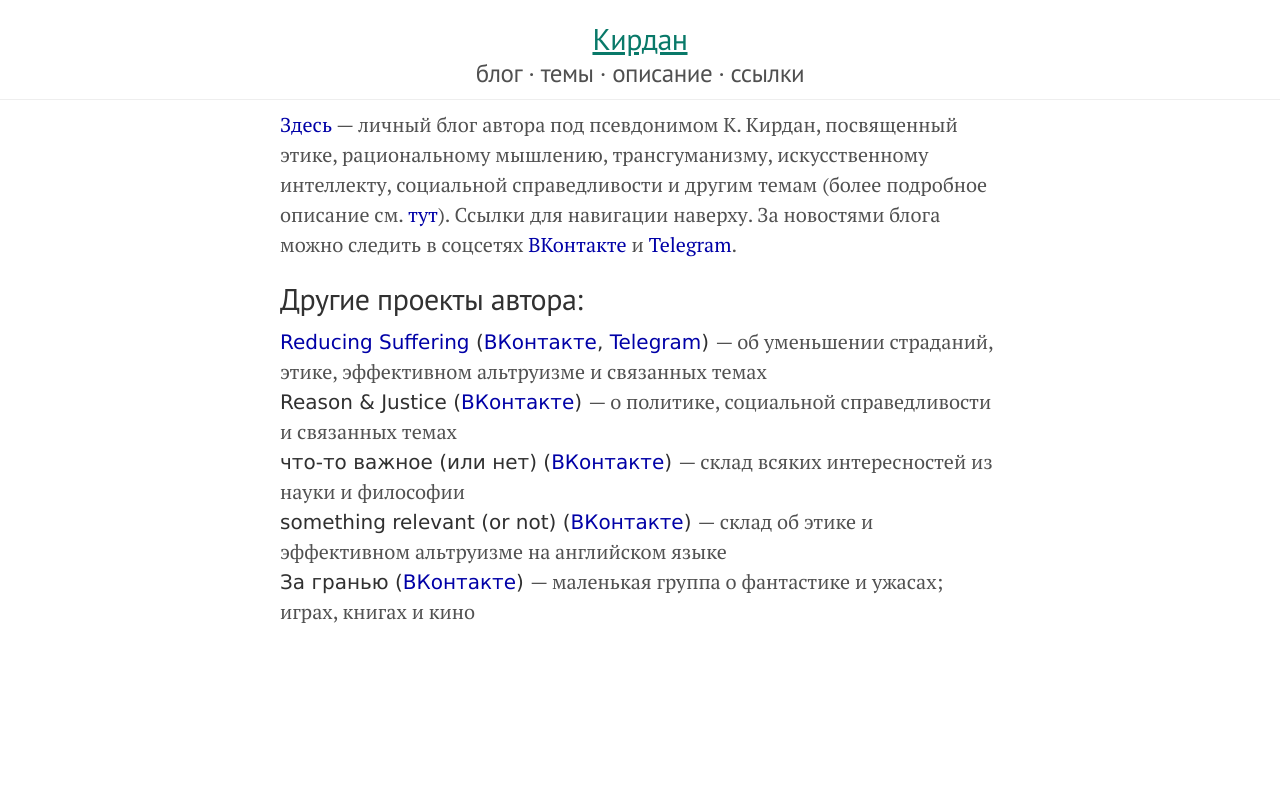
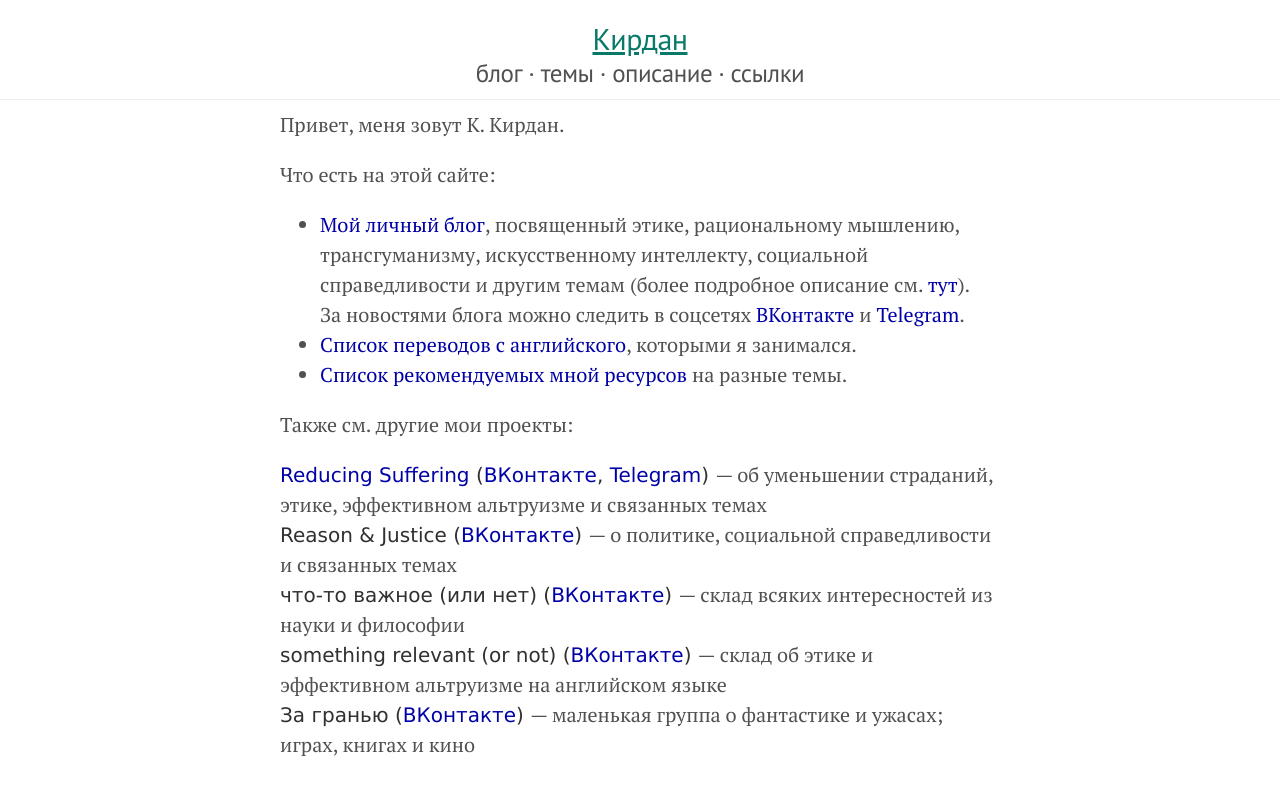
Before and after one commit to KKirdan/kkirdan.github.io, a Jekyll site: the page built from index.md, in a window 1280 px wide. Shown: the top 795 px of the page. Built offline with Jekyll 4.4.1, drawn with Linux system fonts in a browser that asks for light colours.

Commit message:
add translations, fix index

```diff
--- a/index.html
+++ b/index.md
@@ -3,10 +3,15 @@ layout: blog
 title: "Кирдан"
 nav_id: 0
 ---
-<a href="/blog/index.html">Здесь</a> — личный блог автора под псевдонимом К. Кирдан, посвященный этике, рациональному мышлению, трансгуманизму, искусственному интеллекту, социальной справедливости и другим темам (более подробное описание см. <a href="/blog/about.html">тут</a>). Ссылки для навигации наверху. За новостями блога можно следить в соцсетях <a href="{{ site.vk }}">ВКонтакте</a> и <a href="{{ site.telegram }}">Telegram</a>.
+Привет, меня зовут К. Кирдан.<br>
 
-<h2>Другие проекты автора:</h2>
+Что есть на этой сайте:
+* <a href="/blog/index.html">Мой личный блог</a>, посвященный этике, рациональному мышлению, трансгуманизму, искусственному интеллекту, социальной справедливости и другим темам (более подробное описание см. <a href="/blog/about.html">тут</a>).<br>
+За новостями блога можно следить в соцсетях <a href="{{ site.vk }}">ВКонтакте</a> и <a href="{{ site.telegram }}">Telegram</a>.
+* <a href="/blog/translations.html">Список переводов с английского</a>, которыми я занимался.
+* <a href="/blog/links.html">Список рекомендуемых мной ресурсов</a> на разные темы.
 
+Также см. другие мои проекты:
 {% include project-entry.html title="Reducing Suffering" url="https://reducingsuffering.github.io/" vk="https://vk.com/reducing_suffering" telegram="https://t.me/reducing_suffering" text="об уменьшении страданий, этике, эффективном альтруизме и связанных темах" %}
 {% include project-entry.html title="Reason & Justice" vk="https://vk.com/public187680241" text="о политике, социальной справедливости и связанных темах" %}
 {% include project-entry.html title="что-то важное (или нет)" vk="https://vk.com/public194967191" text="склад всяких интересностей из науки и философии" %}
```
Also changed, not shown: blog/translations.md (added, +48 -0 lines).
